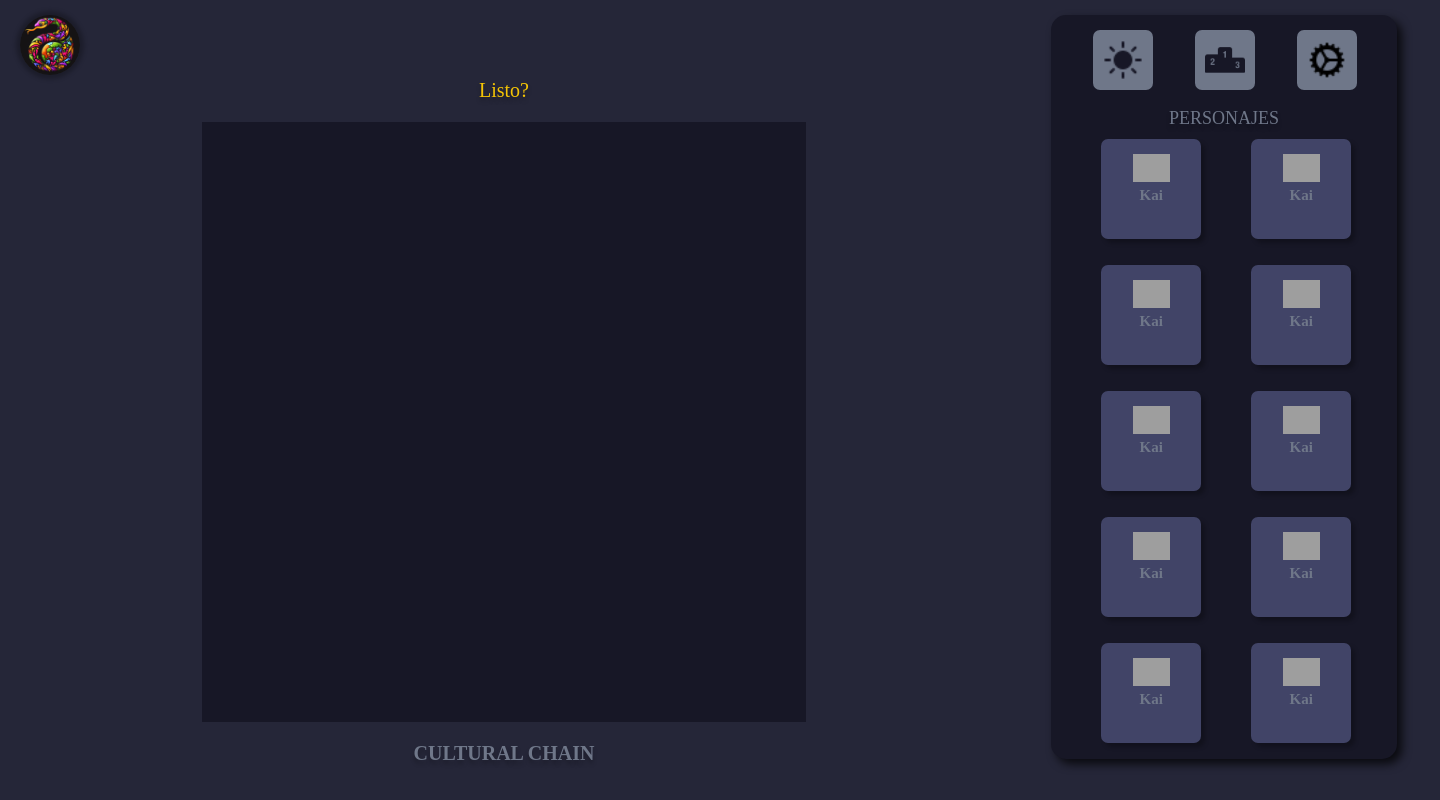
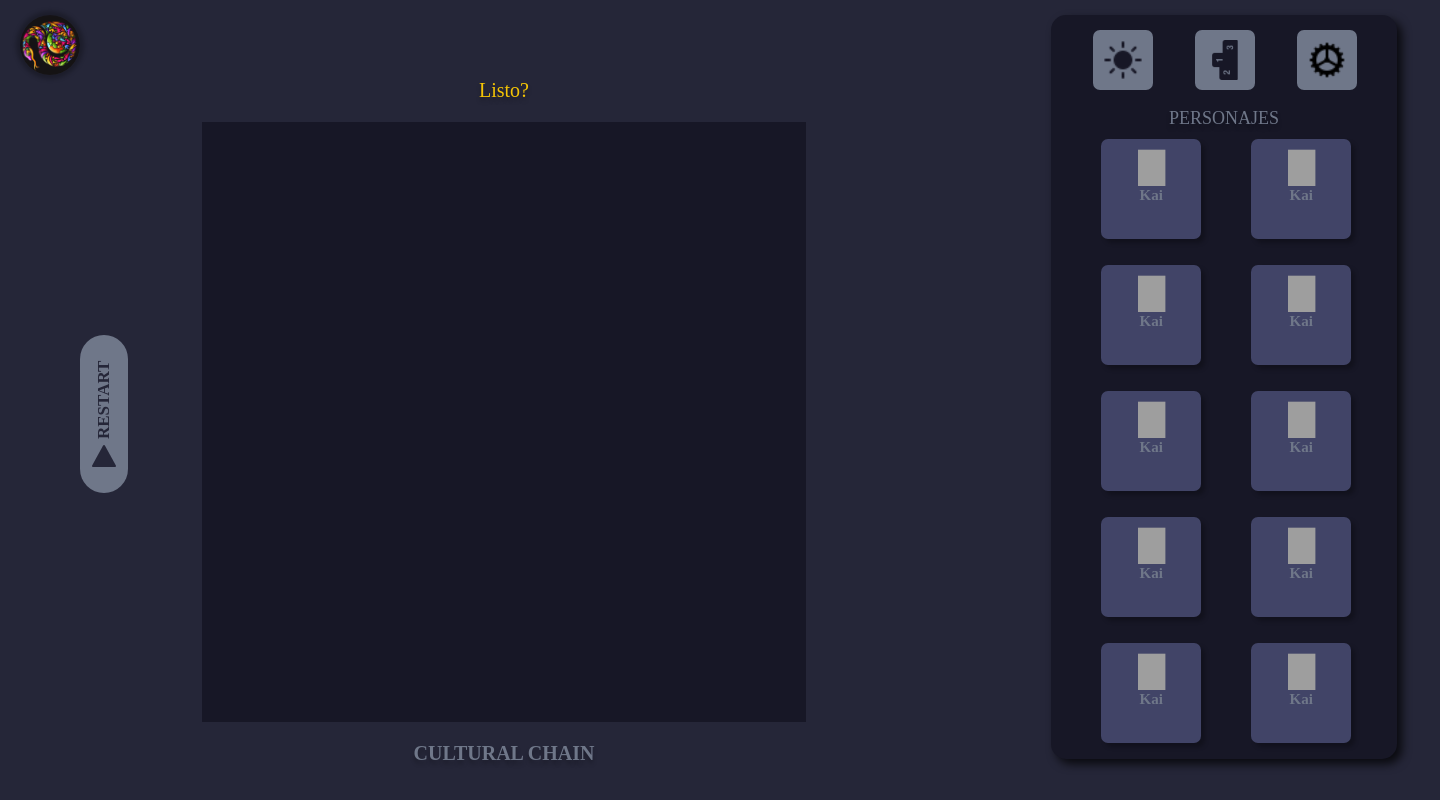
Before and after one commit to nacedodev/2223_2DAW_CULTURAL_CHAIN, a PHP site: page / in a window 1440 px wide. Run offline with PHP 8.4, Linux system fonts and the light colour scheme; grey boxes are pictures that could not be loaded.

Commit message:
boton restart

```diff
--- a/src/css/style.css
+++ b/src/css/style.css
@@ -27,6 +27,32 @@
     text-shadow: 0px 4px 4px rgba(0, 0, 0, 0.25);
     font-size: 20px;
     margin-top: 0px;
+}
+#restart{
+    width: 48px;
+    height: 158px;
+    position: relative;
+    left: 80px;
+    bottom: 450px;
+    border-radius: 35px;
+    background: #6F7789;
+}
+#restart>p,img{
+    transform: rotate(-90deg);
+    position: relative;
+}
+#restart>p{
+    display: block;
+    top: 70px;
+    color: #252638;
+    text-align: center;
+    font-size: 17px;
+    font-weight: 700;
+}
+#restart>img{
+    margin: auto;
+    display: block;
+    top:70px;
 }
 #nombreapp{
     color: #6F7789;
--- a/src/index.html
+++ b/src/index.html
@@ -13,6 +13,10 @@
             <div id="divtablero">
             </div>
             <p id="nombreapp">CULTURAL CHAIN</p>
+            <div id="restart">
+                <p>RESTART</p>
+                <img src="img/iconos/play.png">
+            </div>
         </div>
         <div id="divderecha">
             <div>
```
Also changed, not shown: src/img/iconos/play.png (renamed from src/img/iconos/Play button.png).
